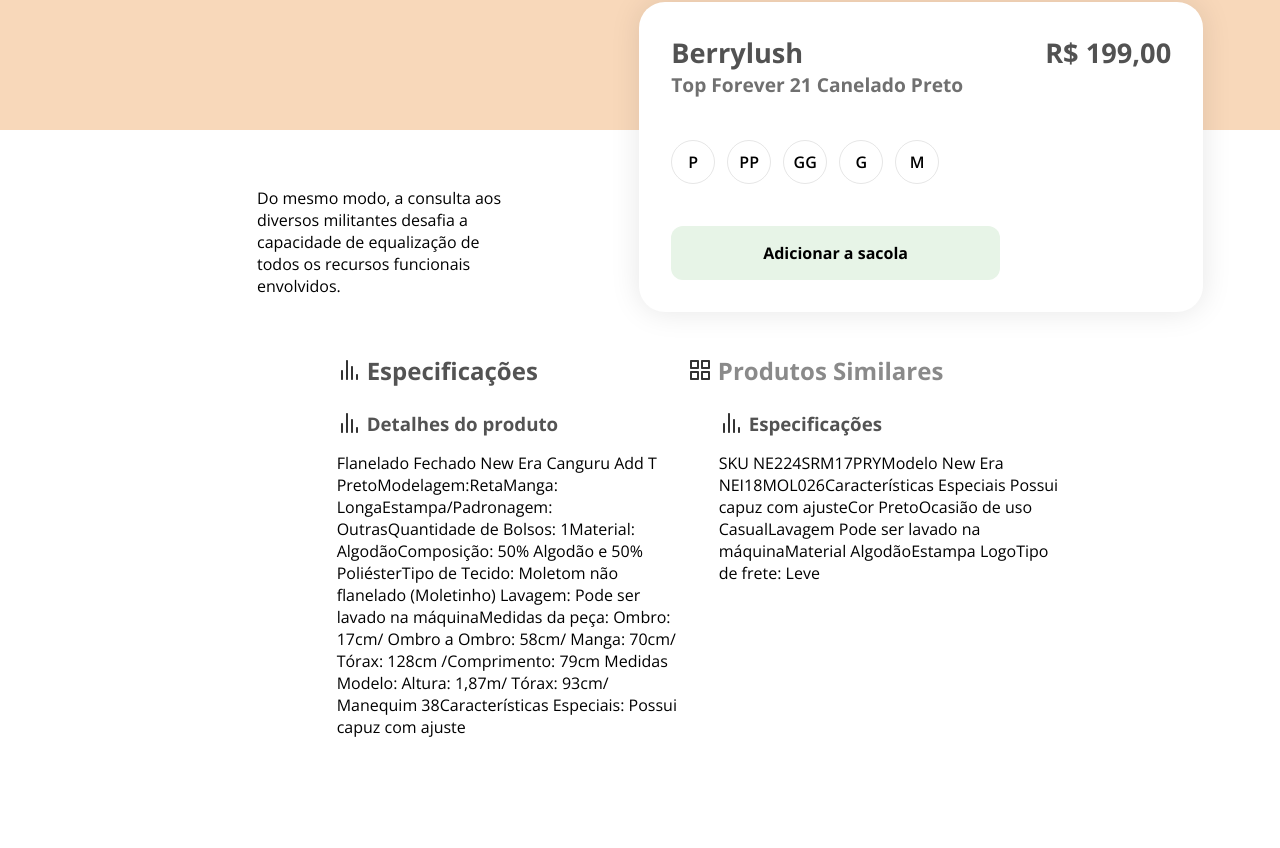
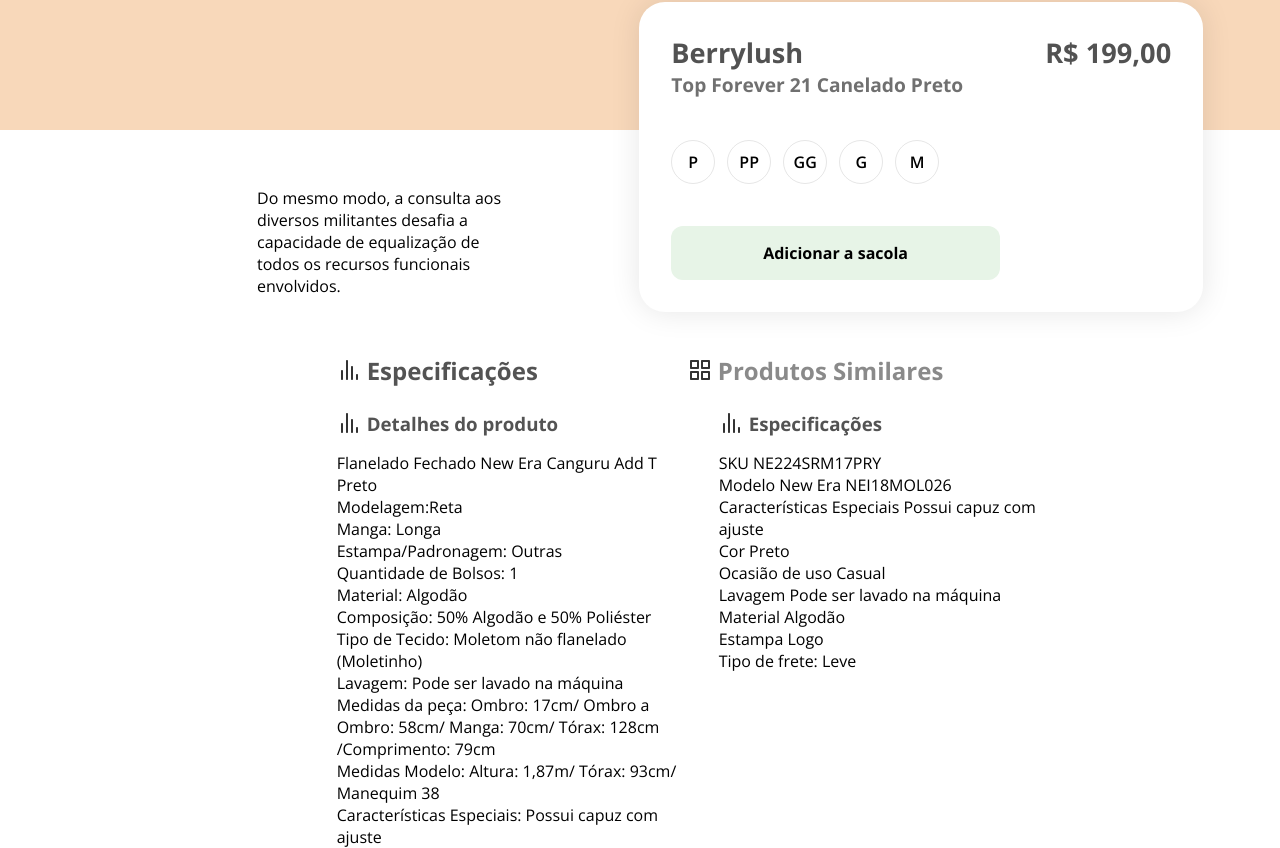
Before and after one commit to marlon307/project-respponse, a Next.js app: page /product/product.module in a window 1280 px wide. Shown: the part 602-1450 px from the top of the page. Before the commit the page ends 1340 px from the top, so only its background shows below. Built offline with nearby package versions, Linux system fonts and the light colour scheme.

Commit message:
Page product detail align

```diff
--- a/pages/product/product.module.scss
+++ b/pages/product/product.module.scss
@@ -50,7 +50,6 @@
   margin-bottom: 42px;
 }
 
-
 .moreinfo {
   position: relative;
   width: 100%;
@@ -93,6 +92,12 @@
       align-items: center;
       gap: 6px;
       color: #535353;
+    }
+
+    span {
+      display: flex;
+      align-items: flex-start;
+      flex-direction: column;
     }
   }
 }
```
